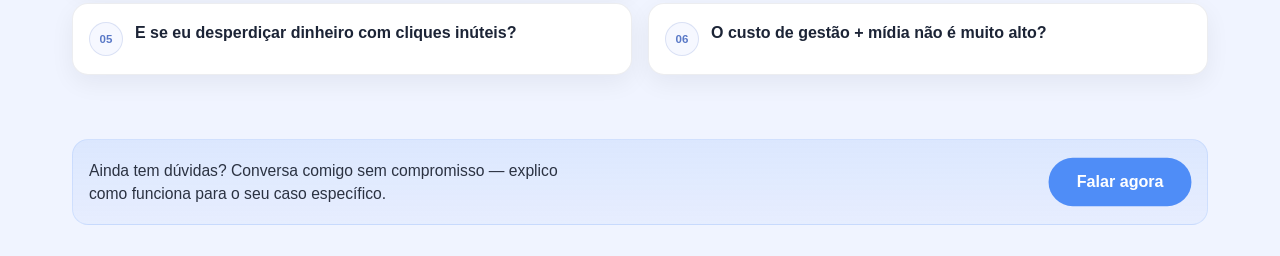
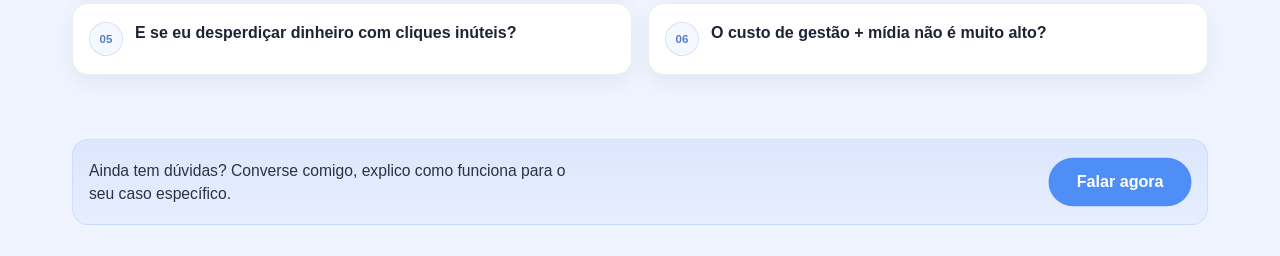
Before and after one commit to MatheusVianaAds/matheus-viana-landingpage, a website built with Vite: page index.html in a window 1280 px wide. Shown: the part 6473-6729 px from the top of the page. Built offline with nearby package versions, Linux system fonts and the light colour scheme.

Commit message:
Update index.html

```diff
--- a/index.html
+++ b/index.html
@@ -550,7 +550,7 @@
 
         <div class="faq-section__cta">
           <p class="faq-section__cta-text">
-            Ainda tem dúvidas? Conversa comigo sem compromisso — explico como funciona para o seu caso específico.
+            Ainda tem dúvidas? Converse comigo, explico como funciona para o seu caso específico.
           </p>
           <a class="faq-section__button pulse-btn" href="https://api.whatsapp.com/send/?phone=5511942420539&text&type=phone_number&app_absent=0">Falar agora</a>
         </div>
```
